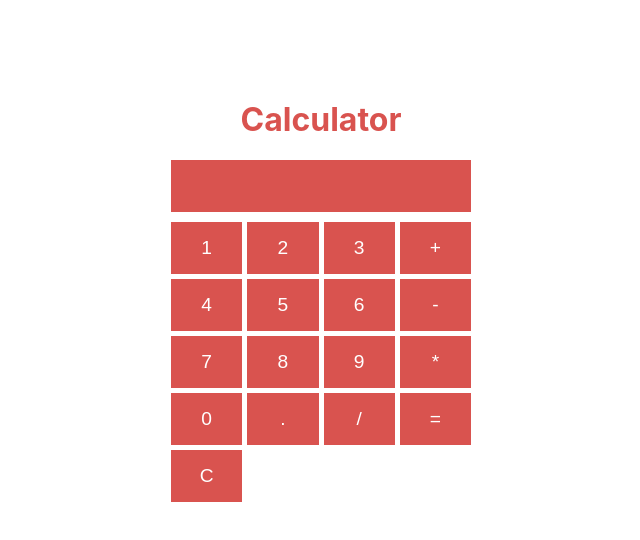
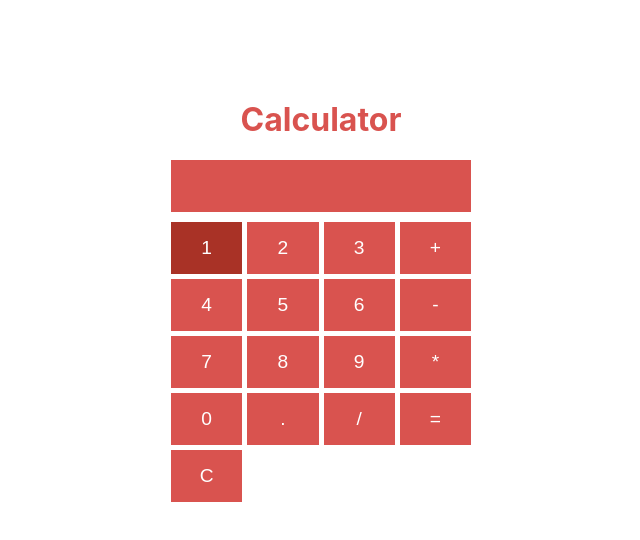
Before and after one commit to chris10sen-tove/sc_react-calculator, a React (Create React App) app: page / in a window 1280 px wide. In both pictures the pointer is over the button 525 px from the left and 248 px from the top of the page. Shown: the top 540 px of the page, without its empty margins (319-959 px from the left). Built offline with nearby package versions, Linux system fonts and the light colour scheme.

Commit message:
button-hover-state

```diff
--- a/src/App.css
+++ b/src/App.css
@@ -37,6 +37,10 @@ button:focus {
   box-shadow: 0 0 0 2px #0e28a8;
 }
 
+button:hover {
+  background-color: #a93226; /* Darker red on hover */
+}
+
 .result {
   margin-top: 10px;
   font-size: 1.5em;
```
